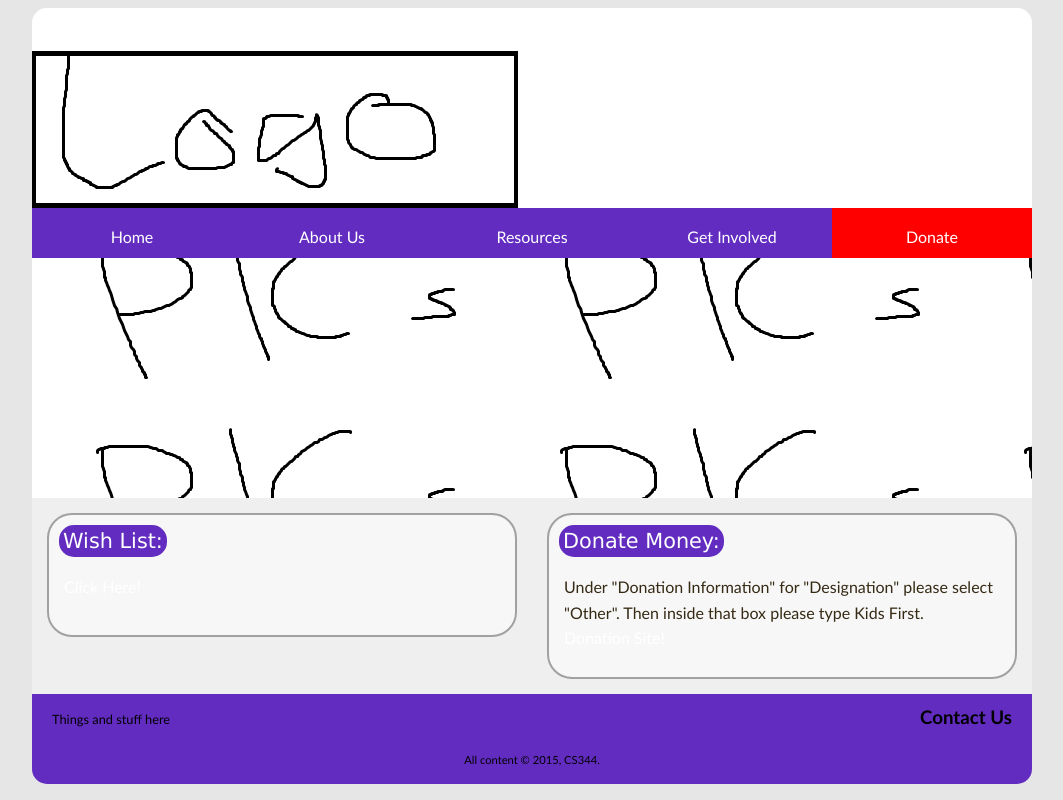
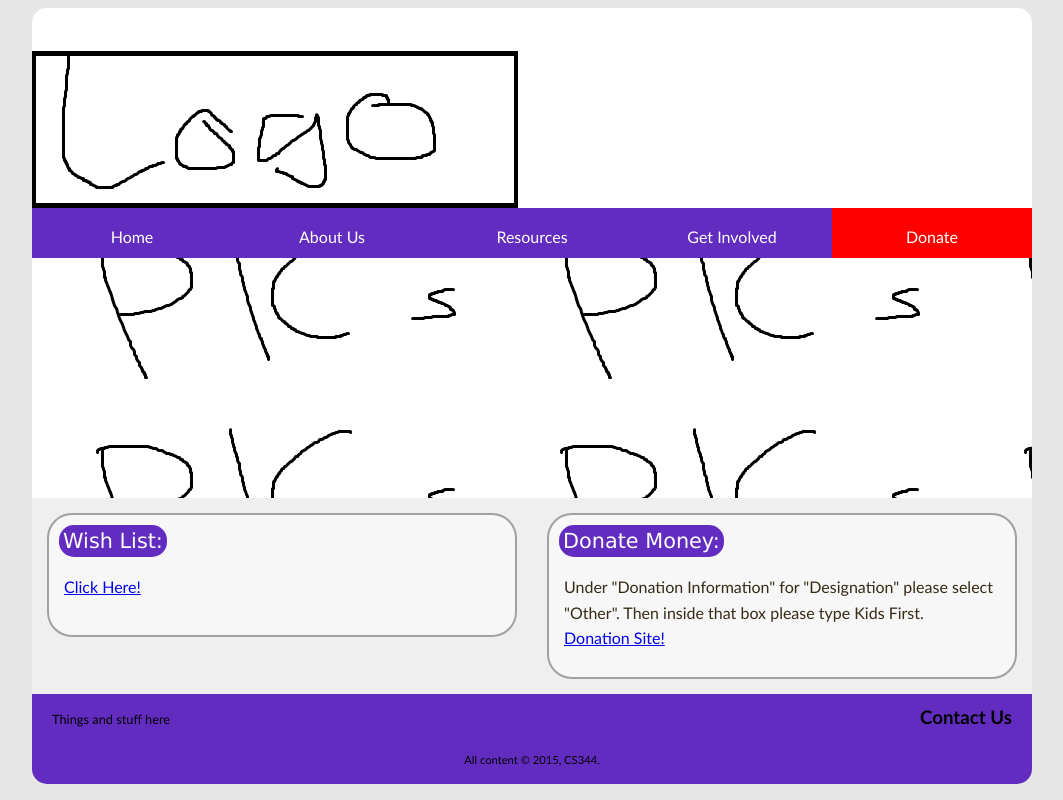
Before and after one commit to SDavis13/Team5-CS344-Project, a PHP site: page /donate.php in a window 1280 px wide. Shown: the whole page, without its empty margins (108-1171 px from the left). Run offline with PHP 8.4, Linux system fonts and the light colour scheme; some libraries are stand-ins or nearby versions.

Commit message:
style
style change

```diff
--- a/draft/style.css
+++ b/draft/style.css
@@ -31,7 +31,7 @@ li{
 	text-align:center;
 	overflow:hidden;
 }
-a{
+nav a{
 	color:#FFF;
 	text-decoration:none;
 }
```
